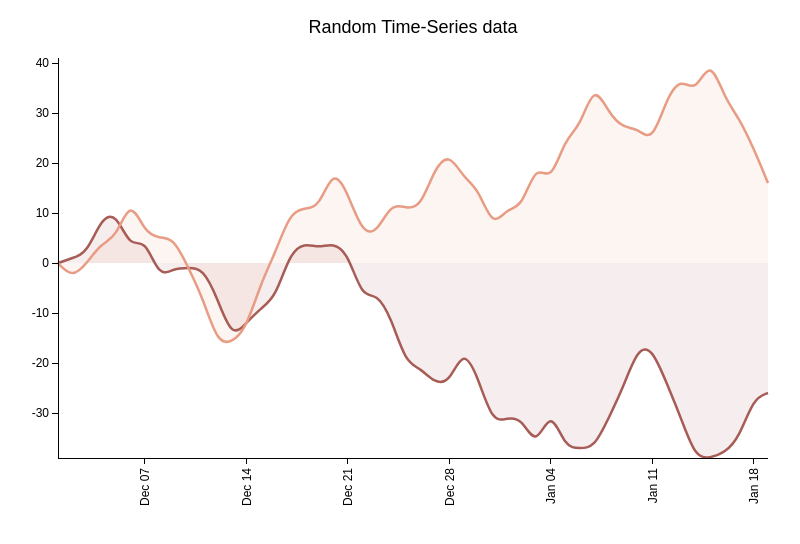
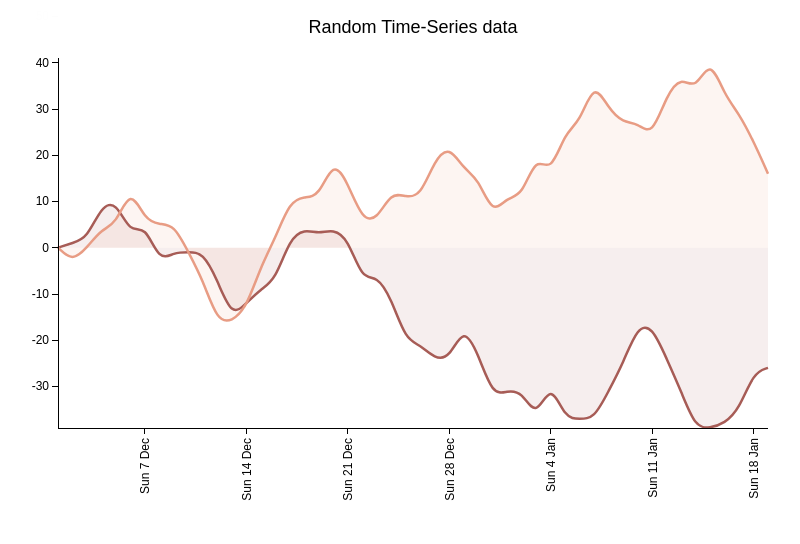
Before and after one commit to ninjaPixel/ninjaPixel.js, a plain HTML site: page demo/lineChart/index.html in a window 1280 px wide. Shown: the whole page, without its empty margins (10-810 px from the left). Drawn offline with nearby package versions, Linux system fonts and the light colour scheme.

Commit message:
update time format example
issue #2

```diff
--- a/demo/lineChart/index.html
+++ b/demo/lineChart/index.html
@@ -107,22 +107,13 @@
     return lineChartData;
 }
 
-    var customTimeFormat = d3.time.format.multi([
-      [".%L", function(d) { return d.getMilliseconds(); }],
-      [":%S", function(d) { return d.getSeconds(); }],
-      ["%I:%M", function(d) { return d.getMinutes(); }],
-      ["%I %p", function(d) { return d.getHours(); }],
-      ["%a %d", function(d) { return d.getDay() && d.getDate() != 1; }],
-      ["%b %d", function(d) { return d.getDate() != 1; }],
-      ["%B", function(d) { return d.getMonth(); }],
-      ["%Y", function() { return true; }]
-    ]);
+
 
     var chart = new ninjaPixel.LineChart();
     chart.transitionDuration(2000)
         .margin({
             top: 50,
-            bottom: 50,
+            bottom: 80,
             left: 60,
             right: 30
         })
@@ -130,7 +121,7 @@
         .height(500)
         .title('Random Time-Series data')
         .itemFill(function(d){return d.color;})
-        .xAxisTickFormat(customTimeFormat)
+        .xAxisTickFormat(d3.time.format('%a %e %b'))
         .xAxisTextTransform('rotate(-90) translate(-10,-13)')
         .areaOpacity(0.1)
         .isTimeseries(true);
```
